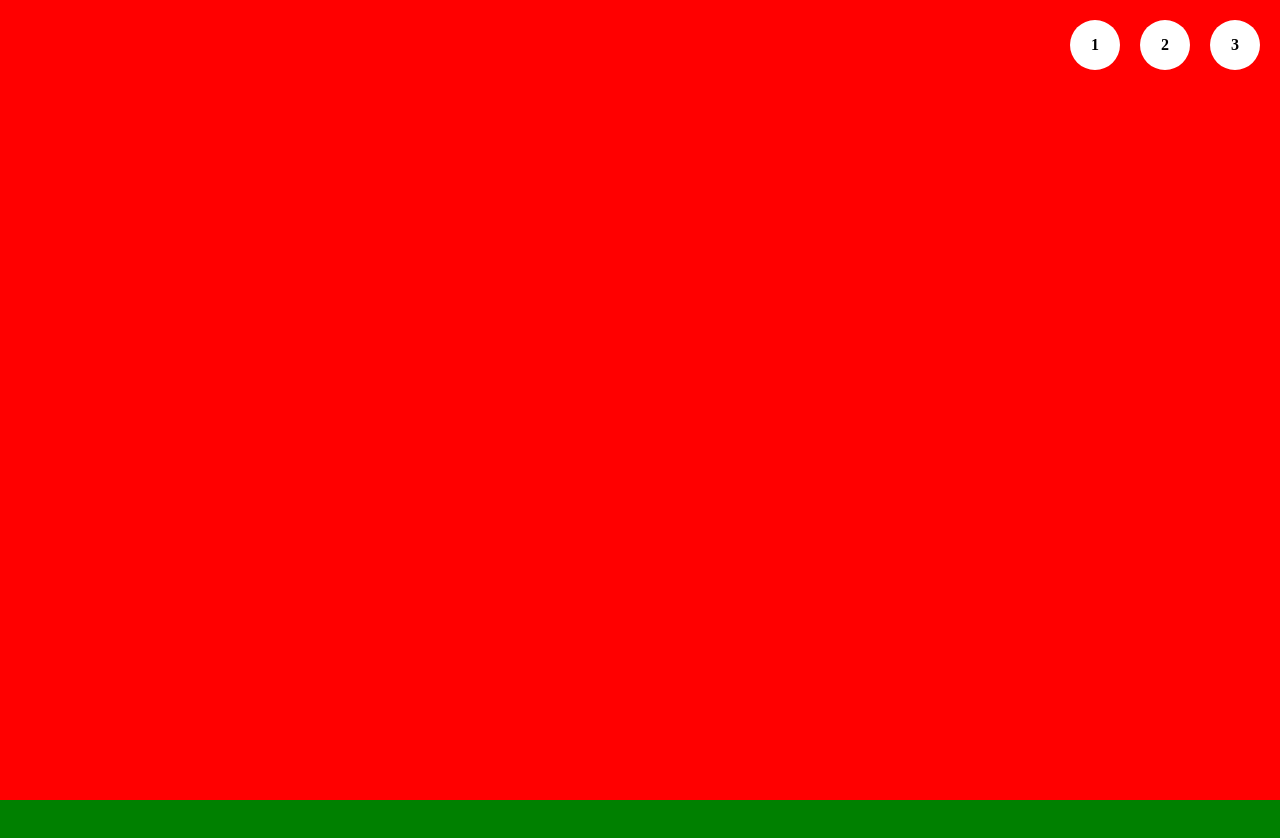
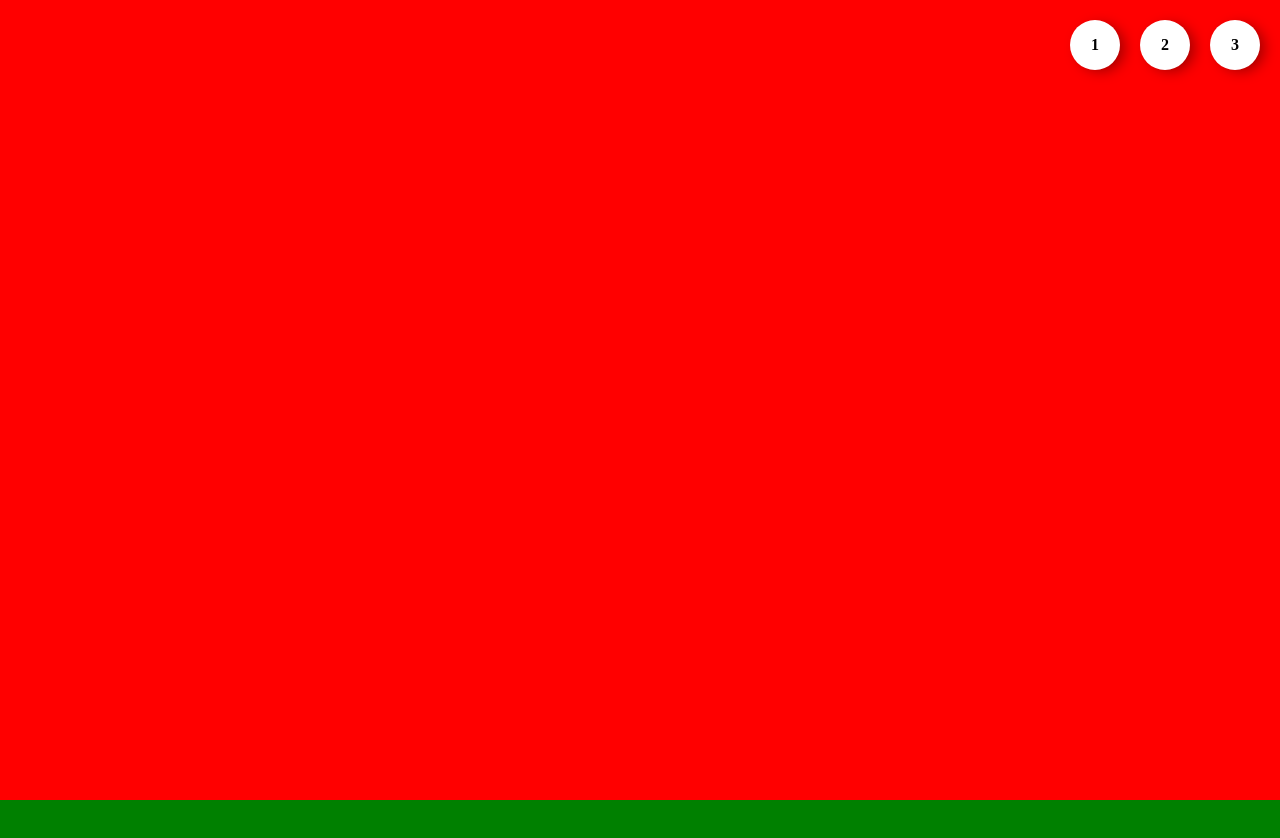
Before and after one commit to ferdlet/htmlcss-shoes, a plain HTML site: page index.html in a window 1280 px wide. Shown: the top 838 px of the page. Drawn offline with Linux system fonts and the light colour scheme.

Commit message:
ombra button

```diff
--- a/css/style.css
+++ b/css/style.css
@@ -28,6 +28,7 @@
     float: left;
     margin-left: 20px;
     list-style-type: none;
+    box-shadow: 6px 3px 14px -2px rgba(0,0,0,0.39);
 }
 
 .button a {
```
